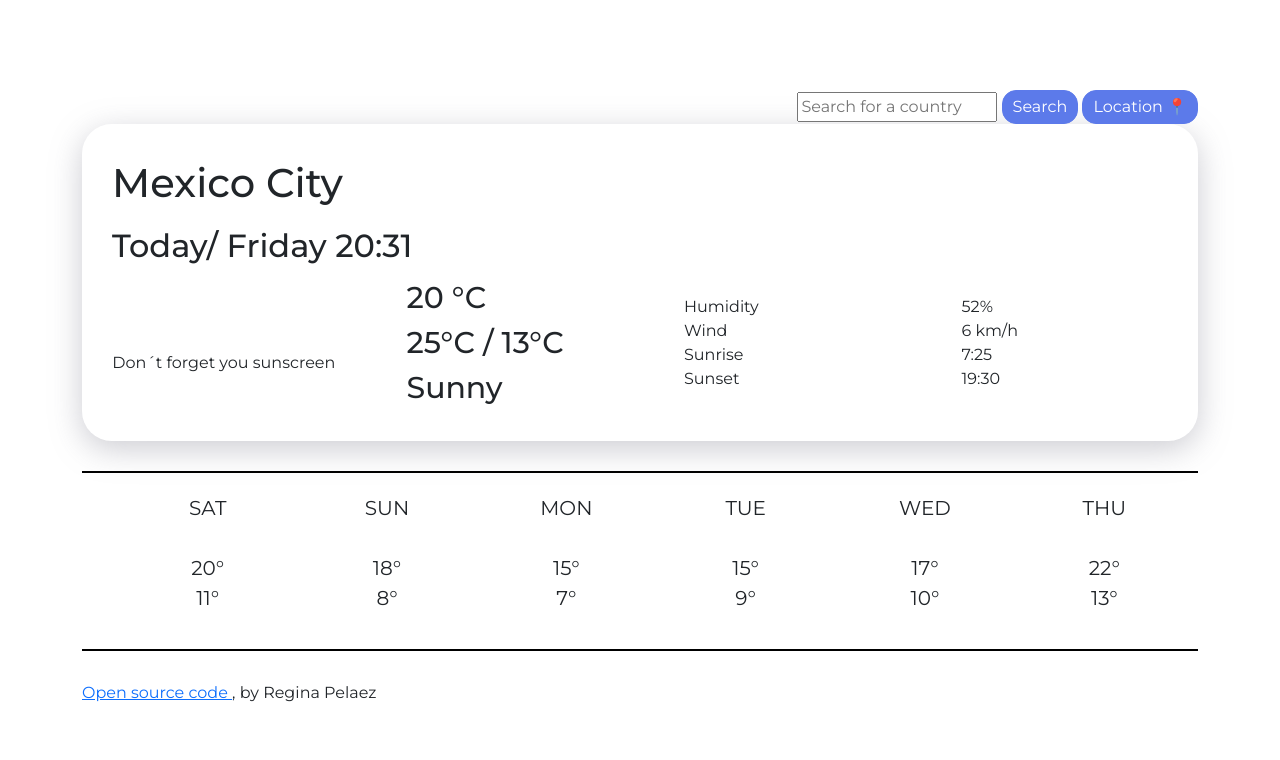
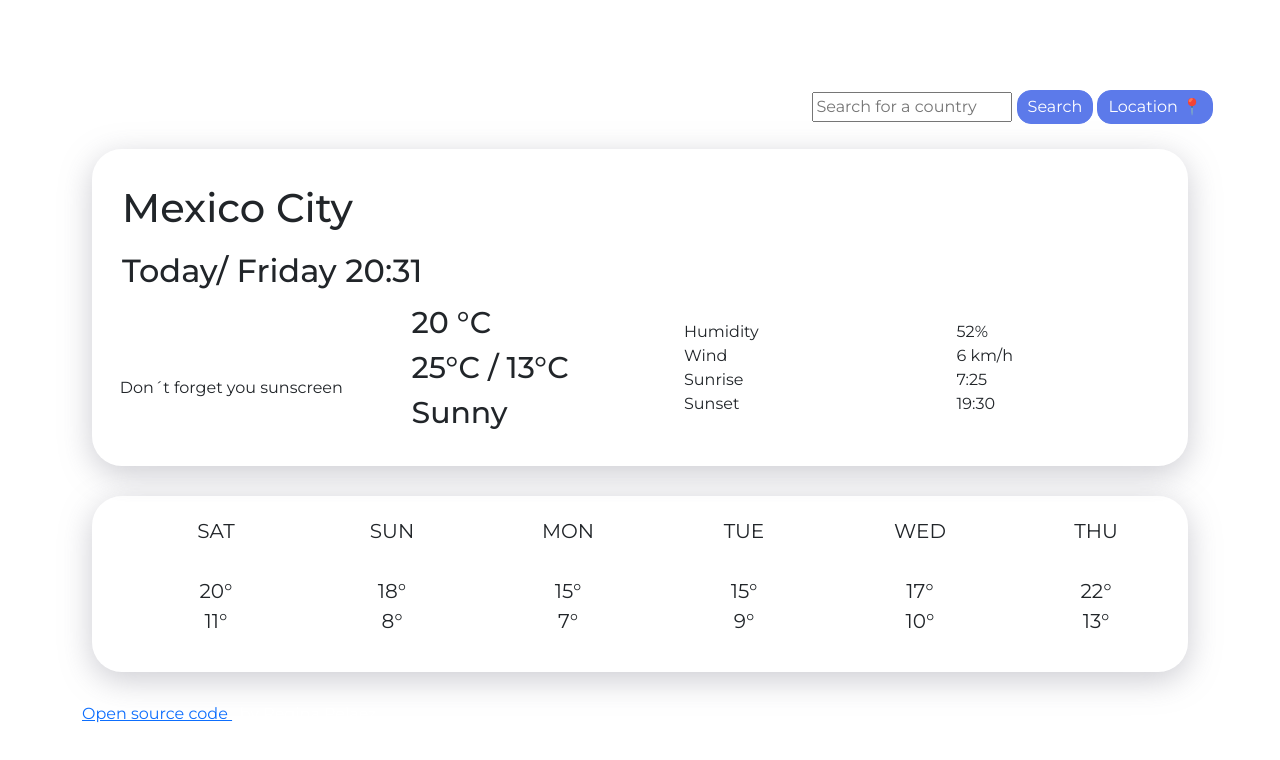
Before and after one commit to RenjiYeyi/Weather-project, a plain HTML site: page index.html in a window 1280 px wide. Drawn offline with nearby package versions, Linux system fonts and the light colour scheme; no server answers.

Commit message:
Babkground adjustments and general css details
Adjustment in the background position.
Adjustments in margin of thee form and both sections.

```diff
--- a/index.html
+++ b/index.html
@@ -154,7 +154,7 @@
       <a href="https://github.com/RenjiYeyi/Weather-project">
         Open source code
       </a>
-      <span>, by Regina Pelaez</span>
+      <span class="name">, by Regina Pelaez</span>
     </div>
     <script src="src/script.js"></script>
   </body>
--- a/src/style.css
+++ b/src/style.css
@@ -2,14 +2,27 @@ body {
   font-family: "Montserrat", sans-serif;
   background-image: url("images/clear2.jpg");
   background-size: cover;
+  background-position: center;
   margin: 90px auto;
+}
+form {
+  margin: 15px;
 }
 .currentdata {
   background-color: rgba(255, 255, 255, 0.3);
   box-shadow: 0 8px 32px 0 rgba(116, 117, 134, 0.37);
   padding: 15px;
+  margin: 10px;
   border: transparent;
   border-radius: 30px;
+}
+.week {
+  background-color: rgba(255, 255, 255, 0.3);
+  box-shadow: 0 8px 32px 0 rgba(116, 117, 134, 0.37);
+  padding: 0px;
+  border: transparent;
+  border-radius: 30px;
+  margin: 10px;
 }
 .searchsection {
   text-align: right;
@@ -63,8 +76,6 @@ h2 {
   text-align: center;
   margin: 30px auto;
   font-size: 20px;
-  border-top: 2px solid #000000;
-  border-bottom: 2px solid #000000;
   padding: 20px;
 }
 .units {
@@ -83,3 +94,6 @@ h2 {
   background: transparent;
   color: #5c7aea;
 }
+.name {
+  color: #ffffff;
+}
```
